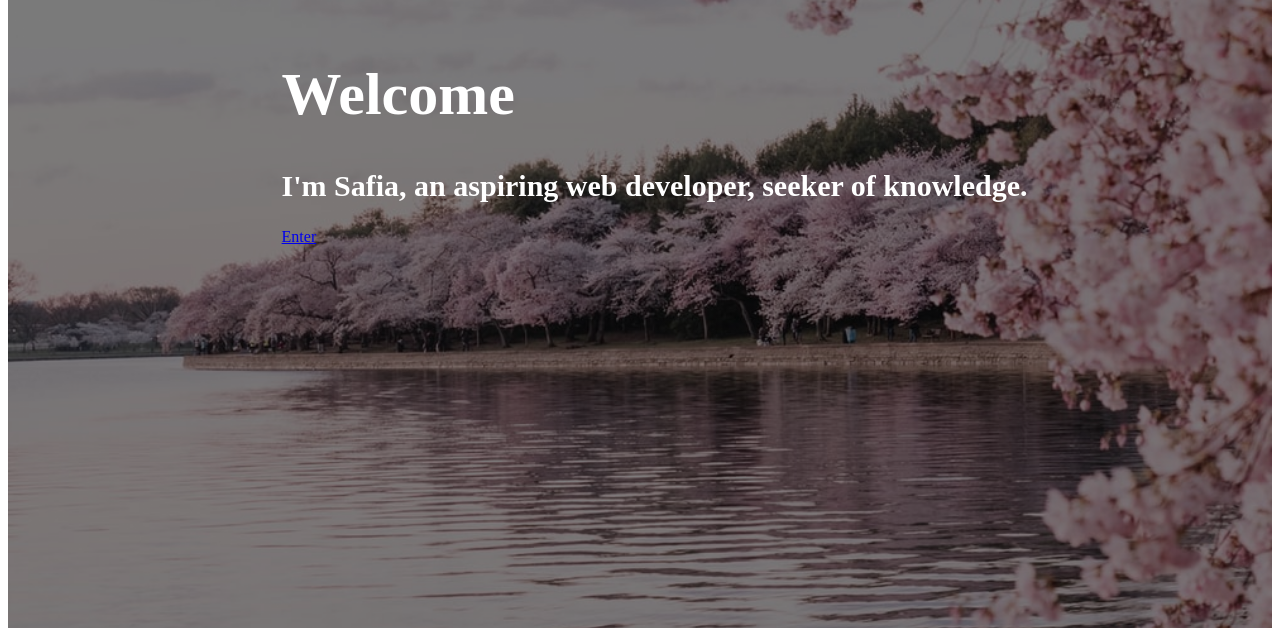
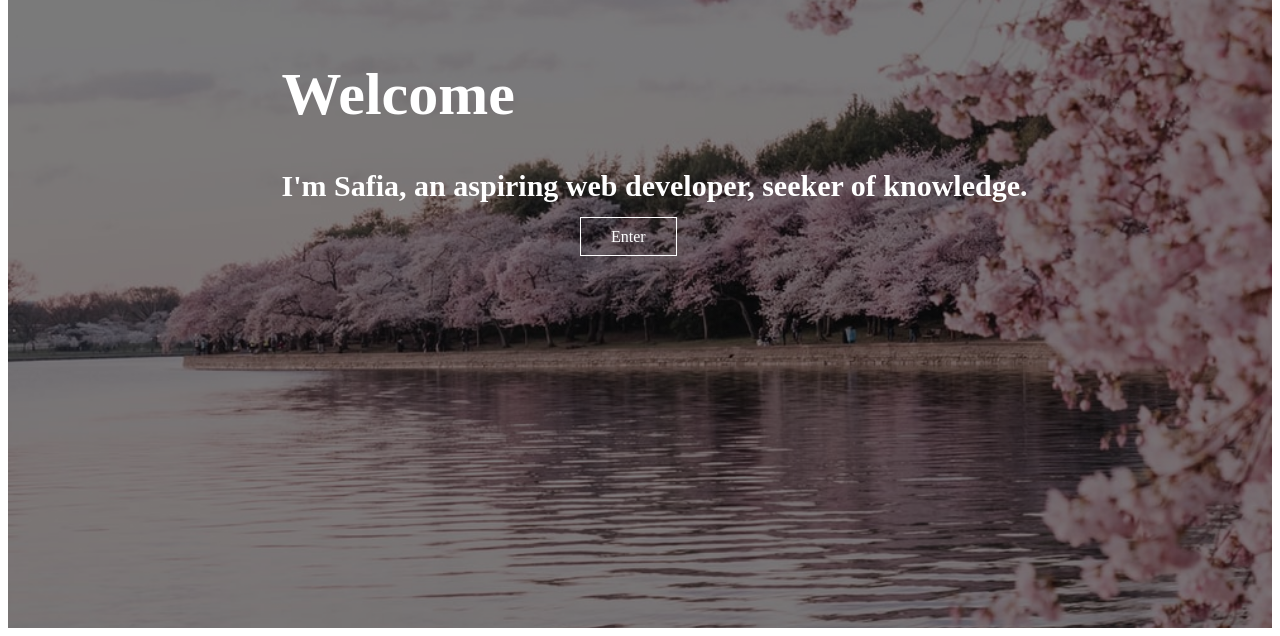
Before and after one commit to fi-ya/Founders-Coders-2021-Application, a plain HTML site: page index.html in a window 1280 px wide. Shown: the part 180-816 px from the top of the page. Drawn offline with Linux system fonts and the light colour scheme.

Commit message:
Add CSS to Enter button, same as nav links and hover

```diff
--- a/index.html
+++ b/index.html
@@ -6,7 +6,9 @@
     <link rel='stylesheet' href='style.css' type="text/css">
     <title>Hello World &hearts;</title>
 </head>
+
 <body>
+
     <header>
      <!-- NAVIGATION BUTTONS -->
      <div class='header'>
@@ -22,11 +24,11 @@
          </ul>
       </nav>
      </div>
+
      <div class="title">
          <h1>Welcome</h1>
          <h2>I'm Safia, an aspiring web developer, seeker of knowledge.</h2>
-            <div class='buttons'></div>
-                <a href='#' class='btn'>Enter</a>
+            <div class='button'><a href='#' class='btn'>Enter</a></div>
      </div>
 
     </header>
--- a/style.css
+++ b/style.css
@@ -63,3 +63,23 @@
   color:#ffffff;
   font-size: 30px;
 }
+
+.button {
+  position: absolute;
+  top: auto;
+  left: 40%;
+  transform: translate (-50%, -50%);
+}
+
+.btn {
+    text-decoration: none;
+    color: #ffffff;
+    padding:10px 30px;
+    border: 1px solid #ffffff;
+    transition: 0.6s ease;
+}
+
+.btn:hover{
+    background-color: #ffffff;
+    color: #000000;
+}
```
